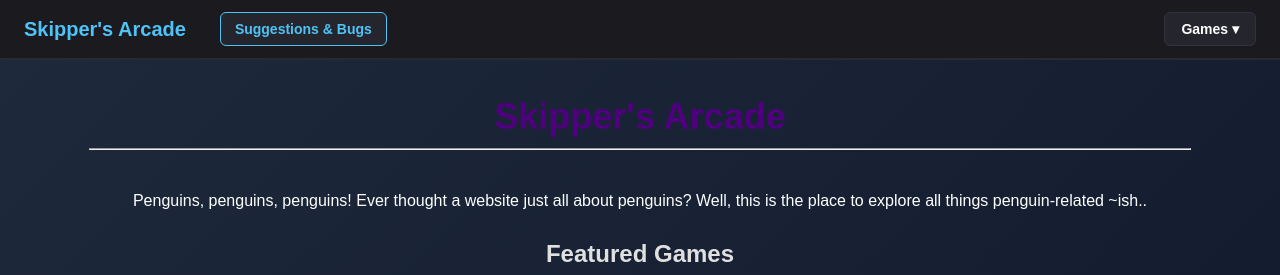
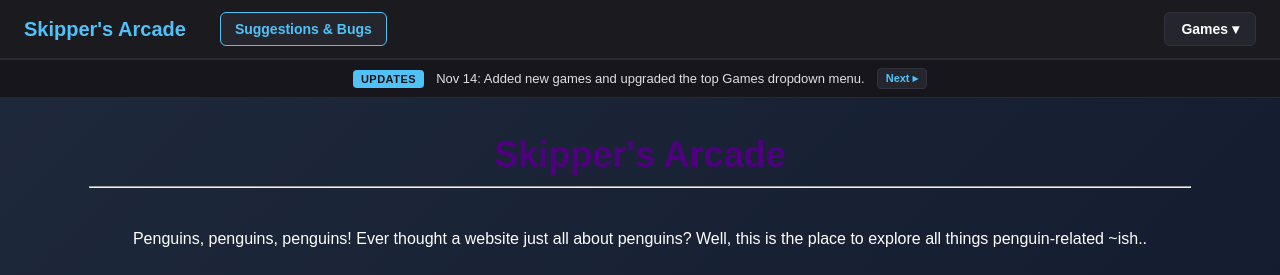
Before and after one commit to jaydenacosta254-art/-Skipper, a plain HTML site: page index.html in a window 1280 px wide. Shown: the top 275 px of the page. Drawn offline with Linux system fonts and the light colour scheme.

Commit message:
Nov 14, 2026, 9:12 AM

```diff
--- a/games.js
+++ b/games.js
@@ -79,3 +79,43 @@ if (navbar) {
     dropdownWrapper.appendChild(dropdownMenu);
     navbar.appendChild(dropdownWrapper);
 }
+
+// 3. EASY UPDATES BAR LIST (Add new updates right at the top!)
+// Example on how to add new updates to the siteUpdates array
+// Simply add this, "Example update message" to the siteUpdates array
+const siteUpdates = [
+    "Nov 14: Added new games and upgraded the top Games dropdown menu.",
+    "Nov 13: Fixed Fullscreen and Theater Mode scaling on smaller screens.",
+];
+
+// Automatically creates and displays the Updates Bar below the navbar
+const headerEl = document.querySelector('header');
+if (headerEl && siteUpdates.length > 0) {
+    const updateBar = document.createElement('div');
+    updateBar.className = 'updates-bar';
+
+    let currentIndex = 0;
+
+    updateBar.innerHTML = `
+        <span class="update-badge">UPDATES</span>
+        <span class="update-text" id="update-display">${siteUpdates[0]}</span>
+        <button class="update-next-btn" id="next-update-btn" title="Next update">Next ▸</button>
+    `;
+
+    // Inserts the bar directly underneath your top navigation bar
+    headerEl.insertAdjacentElement('afterend', updateBar);
+
+    const updateTextEl = document.getElementById('update-display');
+    const nextBtn = document.getElementById('next-update-btn');
+
+    function showNextUpdate() {
+        currentIndex = (currentIndex + 1) % siteUpdates.length;
+        updateTextEl.textContent = siteUpdates[currentIndex];
+    }
+
+    // Lets visitors click "Next ▸" to cycle through updates manually
+    nextBtn.addEventListener('click', showNextUpdate);
+
+    // Automatically cycles to the next update every 6 seconds
+    setInterval(showNextUpdate, 6000);
+}
--- a/style.css
+++ b/style.css
@@ -493,3 +493,51 @@ h2 {
     border-color: #4fc3f7;
     color: #4fc3f7;
 }
+
+/* Easy Updates Bar Styling */
+.updates-bar {
+    background-color: #16161c;
+    border-bottom: 1px solid #292933;
+    padding: 8px 20px;
+    display: flex;
+    align-items: center;
+    justify-content: center;
+    gap: 12px;
+    font-size: 13px;
+    color: #e0e0e0;
+}
+
+.update-badge {
+    background-color: #4fc3f7;
+    color: #121214;
+    font-weight: bold;
+    font-size: 11px;
+    padding: 3px 8px;
+    border-radius: 4px;
+    letter-spacing: 0.5px;
+    white-space: nowrap;
+}
+
+.update-text {
+    white-space: nowrap;
+    overflow: hidden;
+    text-overflow: ellipsis;
+}
+
+.update-next-btn {
+    background-color: #25252d;
+    color: #4fc3f7;
+    border: 1px solid #32323e;
+    border-radius: 4px;
+    padding: 3px 8px;
+    font-size: 11px;
+    font-weight: bold;
+    cursor: pointer;
+    white-space: nowrap;
+    transition: all 0.2s ease;
+}
+
+.update-next-btn:hover {
+    background-color: #4fc3f7;
+    color: #121214;
+}
```
